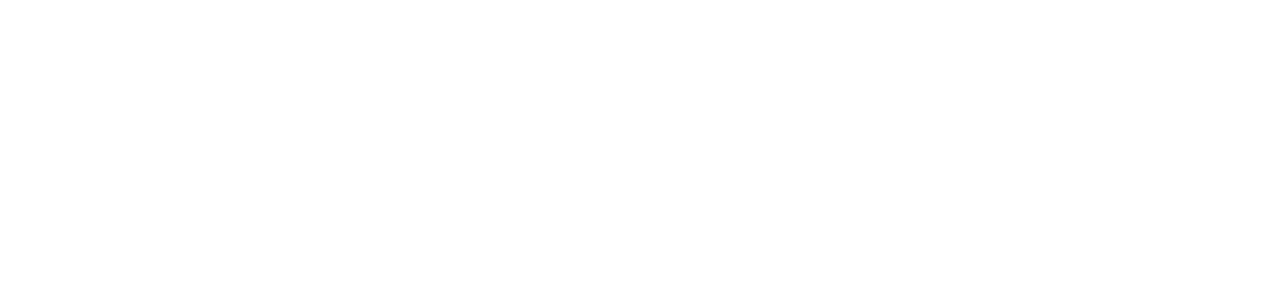
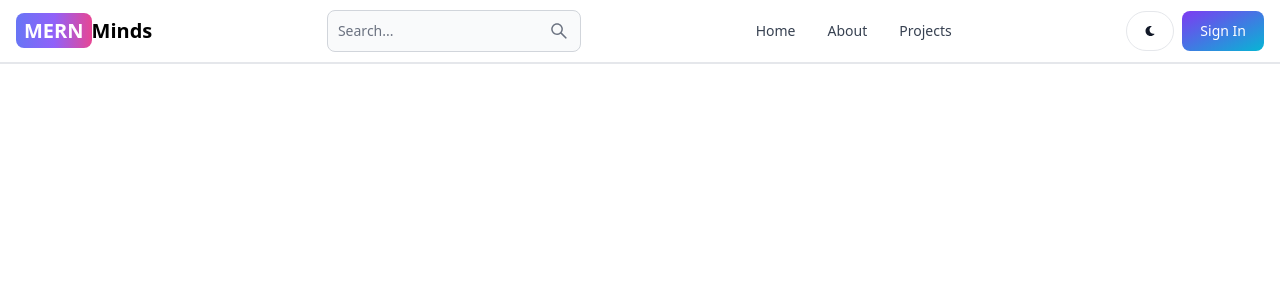
Before and after one commit to Siddhesh-yerramneni/Blog-Mern, a React (Vite) app in the folder client/: page /sign-in in a window 1280 px wide. Before the commit this address had no page. Shown: the top 300 px of the page. Built offline with nearby package versions, Linux system fonts and the light colour scheme.

Commit message:
Created a header component and resolved errors for flowbite-react installation

```diff
--- a/client/package.json
+++ b/client/package.json
@@ -10,8 +10,7 @@
     "preview": "vite preview"
   },
   "dependencies": {
-    "autoprefixer": "^10.4.20",
-    "postcss": "^8.4.41",
+    "flowbite-react": "^0.10.1",
     "react": "^18.3.1",
     "react-dom": "^18.3.1",
     "react-router-dom": "^6.26.0"
@@ -21,11 +20,13 @@
     "@types/react": "^18.3.3",
     "@types/react-dom": "^18.3.0",
     "@vitejs/plugin-react-swc": "^3.5.0",
+    "autoprefixer": "^10.4.20",
     "eslint": "^9.8.0",
     "eslint-plugin-react": "^7.35.0",
     "eslint-plugin-react-hooks": "^5.1.0-rc.0",
     "eslint-plugin-react-refresh": "^0.4.9",
     "globals": "^15.9.0",
+    "postcss": "^8.4.41",
     "tailwindcss": "^3.4.9",
     "vite": "^5.4.0"
   }
--- a/client/src/App.jsx
+++ b/client/src/App.jsx
@@ -6,10 +6,12 @@
 import Projects from './pages/Projects';
 import SignIn from './pages/SignIn';
 import SignUp from './pages/SignUp';
+import Header from './Components/Header.jsx';
 
 export default function App() {
   return (
     <BrowserRouter>
+    <Header />
       <Routes>
         <Route path='/' element={<Home />}/>
         <Route path='/about' element={<About />}/>
--- /dev/null
+++ b/client/src/Components/Header.jsx
@@ -0,0 +1,52 @@
+import { Button, Navbar, TextInput } from 'flowbite-react';
+import { Link, useLocation } from 'react-router-dom';
+import { AiOutlineSearch } from 'react-icons/ai';
+import { FaMoon } from 'react-icons/fa';
+
+export default function Header() {
+    const path = useLocation().pathname;
+  return (
+    <Navbar className='border-b-2'>
+      <Link
+        to='/'
+        className='self-center whitespace-nowrap text-sm sm:text-xl font-semibold dark:text-white'
+      >
+        <span className='px-2 py-1 bg-gradient-to-r from-indigo-500 via-purple-500 to-pink-500 rounded-lg text-white'>
+          MERN
+        </span>
+        Minds
+      </Link>
+      <form>
+        <TextInput
+          type='text'
+          placeholder='Search...'
+          rightIcon={AiOutlineSearch}
+          className='hidden lg:inline'
+        />
+      </form>
+      <Button className='w-12 h-10 lg:hidden' color='gray' pill>
+        <AiOutlineSearch />
+      </Button>
+      <div className='flex gap-2 md:order-2'>
+        <Button className='w-12 h-10 hidden sm:inline' color='gray' pill>
+          <FaMoon />
+        </Button>
+        <Link to='/sign-in'>
+          <Button gradientDuoTone='purpleToBlue'>Sign In</Button>
+        </Link>
+        <Navbar.Toggle />
+      </div>
+      <Navbar.Collapse>
+        <Navbar.Link active={path === "/"} as={'div'}>
+          <Link to='/'>Home</Link>
+        </Navbar.Link>
+        <Navbar.Link active={path === "/about"} as={'div'}>
+          <Link to='/about'>About</Link>
+        </Navbar.Link>
+        <Navbar.Link active={path === "/projects"} as={'div'}>
+          <Link to='/projects'>Projects</Link>
+        </Navbar.Link>
+      </Navbar.Collapse>
+    </Navbar>
+  );
+}
--- a/client/tailwind.config.js
+++ b/client/tailwind.config.js
@@ -1,10 +1,10 @@
+const flowbite = require("flowbite-react/tailwind");
+
 /** @type {import('tailwindcss').Config} */
 module.exports = {
-  content: [
-    "./src/**/*.{js,jsx,ts,tsx}",
-  ],
+  content: ["./index.html", "./src/**/*.{js,ts,jsx,tsx}", flowbite.content(),],
   theme: {
     extend: {},
   },
-  plugins: [],
-}
+  plugins: [flowbite.plugin(),],
+};
```
Also changed, not shown: 1 other file (tests, documents, lock files or other folders).
